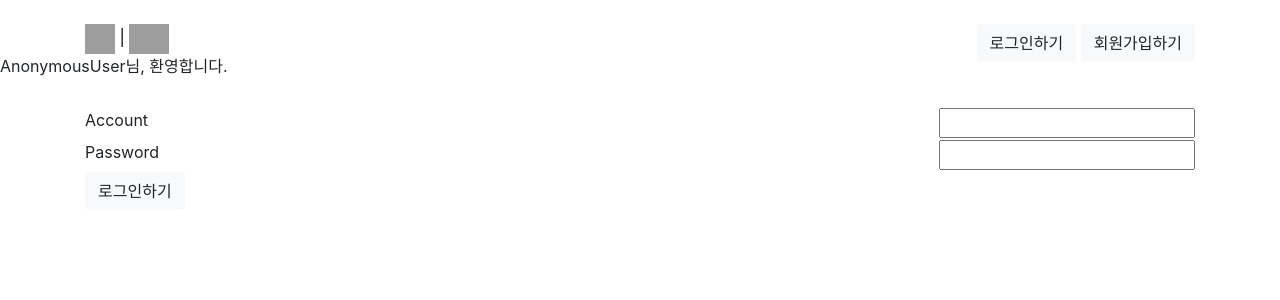
After one commit to Chrisaor/instagram_practice, a Django app: page /members/login/ in a window 1280 px wide. The commit adds this page. Shown: the top 300 px of the page. Run offline with Django 3.2, Linux system fonts and the light colour scheme; some libraries are stand-ins or nearby versions; grey boxes are pictures that could not be loaded.

Commit message:
login view구현 및 static폴더 설정

```diff
--- a/app/config/settings.py
+++ b/app/config/settings.py
@@ -14,9 +14,10 @@ import os
 
 # Build paths inside the project like this: os.path.join(BASE_DIR, ...)
 BASE_DIR = os.path.dirname(os.path.dirname(os.path.abspath(__file__)))
-
 TEMPLATES_DIR = os.path.join(BASE_DIR, 'templates')
 MEDIA_ROOT = os.path.join(BASE_DIR, 'media')
+STATIC_DIR = os.path.join(BASE_DIR, 'static')
+
 
 
 # Quick-start development settings - unsuitable for production
@@ -127,3 +128,6 @@ USE_TZ = True
 
 STATIC_URL = '/static/'
 MEDIA_URL = '/media/'
+STATICFILES_DIRS = [
+    STATIC_DIR,
+]
--- /dev/null
+++ b/app/members/urls.py
@@ -0,0 +1,8 @@
+from django.urls import path
+
+from members import views
+
+urlpatterns = [
+    path('login/', views.login_view, name='login'),
+    path('signup/', views.signup, name='signup'),
+]
--- a/app/members/views.py
+++ b/app/members/views.py
@@ -1,3 +1,20 @@
-from django.shortcuts import render
+from django.contrib.auth import authenticate, login
+from django.shortcuts import render, redirect
 
-# Create your views here.
+
+def login_view(request):
+    if request.method == 'POST':
+        user = authenticate(username=request.POST['username'], password=request.POST['password'])
+        if user is not None:
+            login(request, user)
+            print(request.user.is_authenticated)
+            return redirect('index')
+        else:
+            return redirect('login')
+
+
+
+    return render(request, 'members/login.html')
+
+def signup(request):
+    return render(request, 'members/signup.html')
--- /dev/null
+++ b/app/static/css/login.css
@@ -0,0 +1,3 @@
+.login-window {
+  background-color: #139391;
+}
--- /dev/null
+++ b/app/static/scss/login.scss
@@ -0,0 +1,3 @@
+.login-window {
+  background-color: #139391;
+}
--- a/app/templates/base.html
+++ b/app/templates/base.html
@@ -12,20 +12,36 @@
 <br>
 <div class="container">
     <div class="text-left" style="display: inline">
-    <a href="{% url 'index' %}" style="text-decoration: None; color: #000;"><img src="media/post/instagram_icon.png" width="30px" height="30px" alt="">
+    <a href="{% url 'index' %}" style="text-decoration: None; color: #000;">
+        <img src="/media/post/instagram_icon.png" width="30px" height="30px" alt="">
     |
-    <img src="media/post/instagramLogo.png" height="30px" alt=""></a>
+    <img src="/media/post/instagramLogo.png" height="30px" alt=""></a>
     </div>
+
+
     <div class="text-right float-right">
+        {% if user.is_authenticated %}
         <a href="">
+            <div>
+                <button type="button" class="btn btn-light">로그아웃</button>
+            </div>
+        </a>
+        {% else %}
+        <div>
+            <a href="{% url 'login' %}">
             <button type="button" class="btn btn-light">로그인하기</button>
         </a>
-        <a href="">
-            <button type="button" class="btn btn-light">회원가입하기</button>
-        </a>
+            <a href="">
+                <button type="button" class="btn btn-light">회원가입하기</button>
+            </a>
+        </div>
+        {% endif %}
     </div>
     </div>
 
+<div>
+    {{ user }}님, 환영합니다.
+</div>
 {% block content %}
 {% endblock %}
     <script src="https://code.jquery.com/jquery-3.3.1.slim.min.js" integrity="sha384-q8i/X+965DzO0rT7abK41JStQIAqVgRVzpbzo5smXKp4YfRvH+8abtTE1Pi6jizo" crossorigin="anonymous"></script>
--- /dev/null
+++ b/app/templates/members/login.html
@@ -0,0 +1,22 @@
+{% extends 'base.html' %}
+
+{% block title %}Log In{% endblock %}
+
+{% block content %}
+<div class="container" style="margin-top: 30px;">
+    <form action="" method="POST">
+        {% csrf_token %}
+        <div class="login-window">
+            <div class="">
+                <label class="label" for="">Account</label>
+                <input class="float-right" type="text" name="username">
+            </div>
+            <div>
+                <label for="">Password</label>
+                <input class="float-right" type="password" name="password">
+            </div>
+            <button type="submit" class="btn btn-light">로그인하기</button>
+        </div>
+    </form>
+</div>
+{% endblock %}
--- /dev/null
+++ b/app/templates/members/signup.html
@@ -0,0 +1,6 @@
+{% extends 'base.html' %}
+
+{% block title %}Sign Up{% endblock %}
+
+{% block content %}
+{% endblock %}
```
